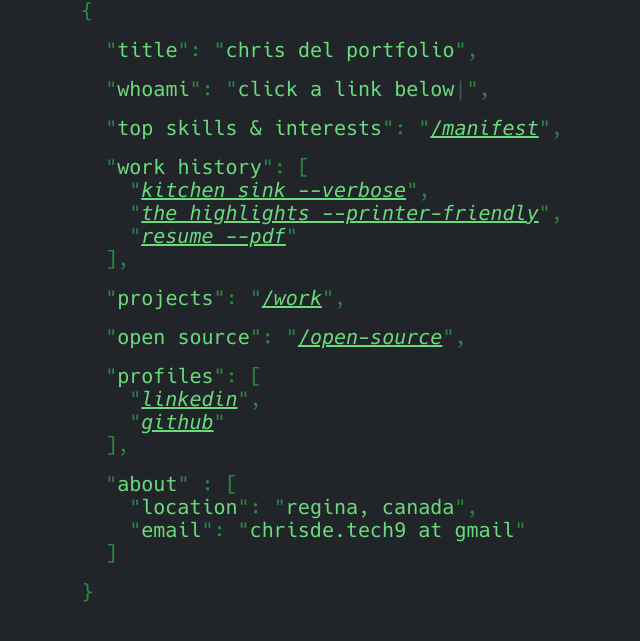
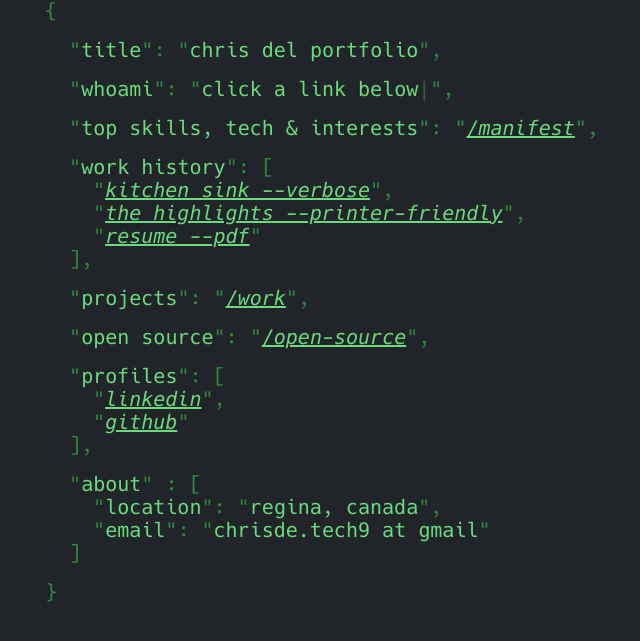
Before and after one commit to chrisdel101/chris-del-portfolio, a Jekyll site: the page built from index.md, in a window 1280 px wide. Shown: the top 641 px of the page, without its empty margins (318-958 px from the left). Built offline with Jekyll 4.4.1, drawn with Linux system fonts in a browser that asks for light colours.

Commit message:
Updates to cover page and rename

```diff
--- a/_data/json.yml
+++ b/_data/json.yml
@@ -6,7 +6,7 @@
       - this is my porfolio
       - click a link below
   typed: true
-- key: top skills & interests
+- key: top skills, tech & interests
   value: /manifest
   url: /manifest
 - key: work history
```
Also changed, not shown: work-history-compact.md (+4 -3 lines), changelog-work-history.md (added).
